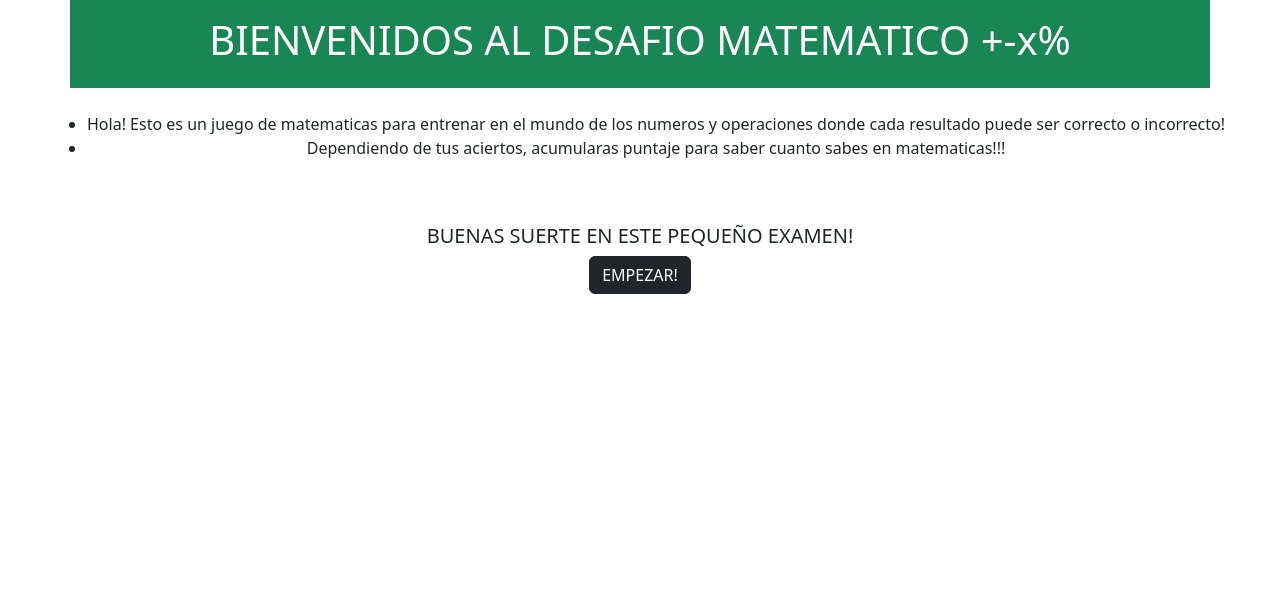
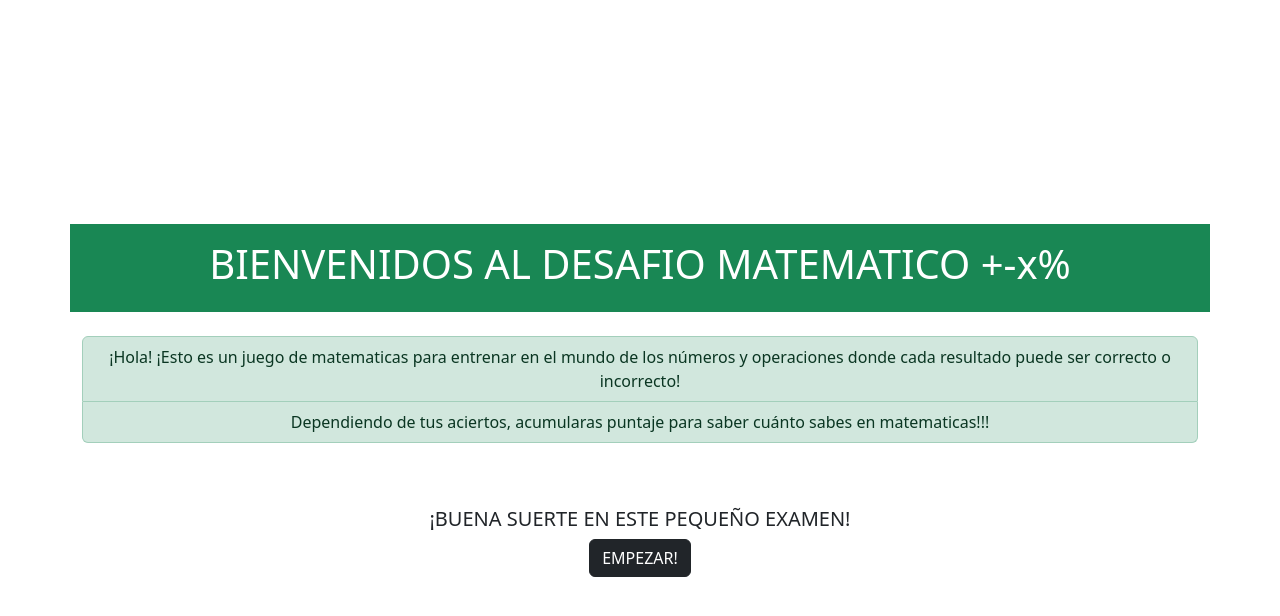
Before and after one commit to tammarabm/proyecto06react_desafiomatematico_grupo_1, a React (Vite) app: page / in a window 1280 px wide. Shown: the top 616 px of the page. Built offline with nearby package versions, Linux system fonts and the light colour scheme.

Commit message:
se actualiza algunas cosas de la pantalla de inicio con bootstrap, tambien se cambia de lugar un archivo

```diff
--- a/src/components/Inicio.jsx
+++ b/src/components/Inicio.jsx
@@ -1,21 +1,22 @@
-import React from "react";
 import { Button } from 'react-bootstrap';
-
+import ListGroup from 'react-bootstrap/ListGroup';
 function PantallaInicio({ startGame }) {
     return (
         <>
+            <div className="d-flex flex-column justify-content-center align-items-center" style={{ minHeight: '100vh' }}>
                 <div className="container text-center text-bg-success p-3">
                     <h1>BIENVENIDOS AL DESAFIO MATEMATICO +-x%</h1>
                 </div>
-            <span className="d-flex justify-content-center">
-                <ul className="text-center mt-md-4">
-                    <li>Hola! Esto es un juego de matematicas para entrenar en el mundo de los numeros y operaciones donde cada resultado puede ser correcto o incorrecto!</li>
-                    <li>Dependiendo de tus aciertos, acumularas puntaje para saber cuanto sabes en matematicas!!!</li>
+                    <ul className=" container text-center mt-md-4">
+                    <ListGroup>
+                        <ListGroup.Item variant="success">¡Hola! ¡Esto es un juego de matematicas para entrenar en el mundo de los números y operaciones donde cada resultado puede ser correcto o incorrecto!</ListGroup.Item>
+                        <ListGroup.Item variant="success">Dependiendo de tus aciertos, acumularas puntaje para saber cuánto sabes en matematicas!!!</ListGroup.Item>
+                        </ListGroup>
                     </ul>
-            </span>
                 <div className="container text-center mt-md-5">
-                <h5>BUENAS SUERTE EN ESTE PEQUEÑO EXAMEN!</h5>
+                    <h5>¡BUENA SUERTE EN ESTE PEQUEÑO EXAMEN!</h5>
                     <Button variant="dark" onClick={() => startGame()}> EMPEZAR! </Button> {/* Cambié a una función flecha */}
+                </div>
             </div>
         </>
     );
--- a/src/main.jsx
+++ b/src/main.jsx
@@ -1,7 +1,7 @@
 import { StrictMode } from 'react'
 import { createRoot } from 'react-dom/client'
 import 'bootstrap/dist/css/bootstrap.min.css';
-import App from './components/App.jsx';
+import App from './App';
 
 createRoot(document.getElementById('root')).render(
   <StrictMode>
```
Also changed, not shown: src/App.jsx (renamed from src/components/App.jsx, +4 -4 lines). Lines whose indentation alone changed are shown as unchanged.
